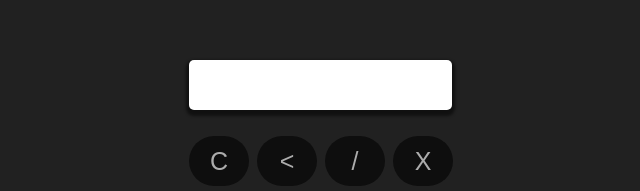
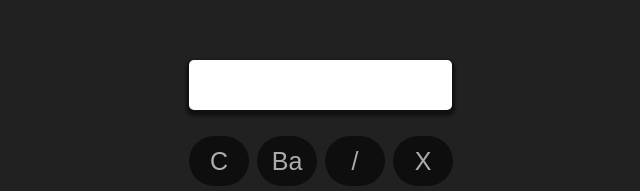
Before and after one commit to MSaaad/simple-calculator, a plain HTML site: page index.html in a window 1280 px wide. Shown: the part 161-352 px from the top of the page, 319-959 px from the left. Drawn offline with Linux system fonts and the light colour scheme.

Commit message:
UI changes

```diff
--- a/index.html
+++ b/index.html
@@ -20,7 +20,7 @@
             <input class="btn" type="button" value="C" onclick="clean()" />
           </td>
           <td>
-            <input class="btn" type="button" value="<" onclick="back()" />
+            <input class="btn" type="button" value="Ba" onclick="back()" />
           </td>
           <td>
             <input class="btn" type="button" value="/" onclick="insert('/')" />
```
